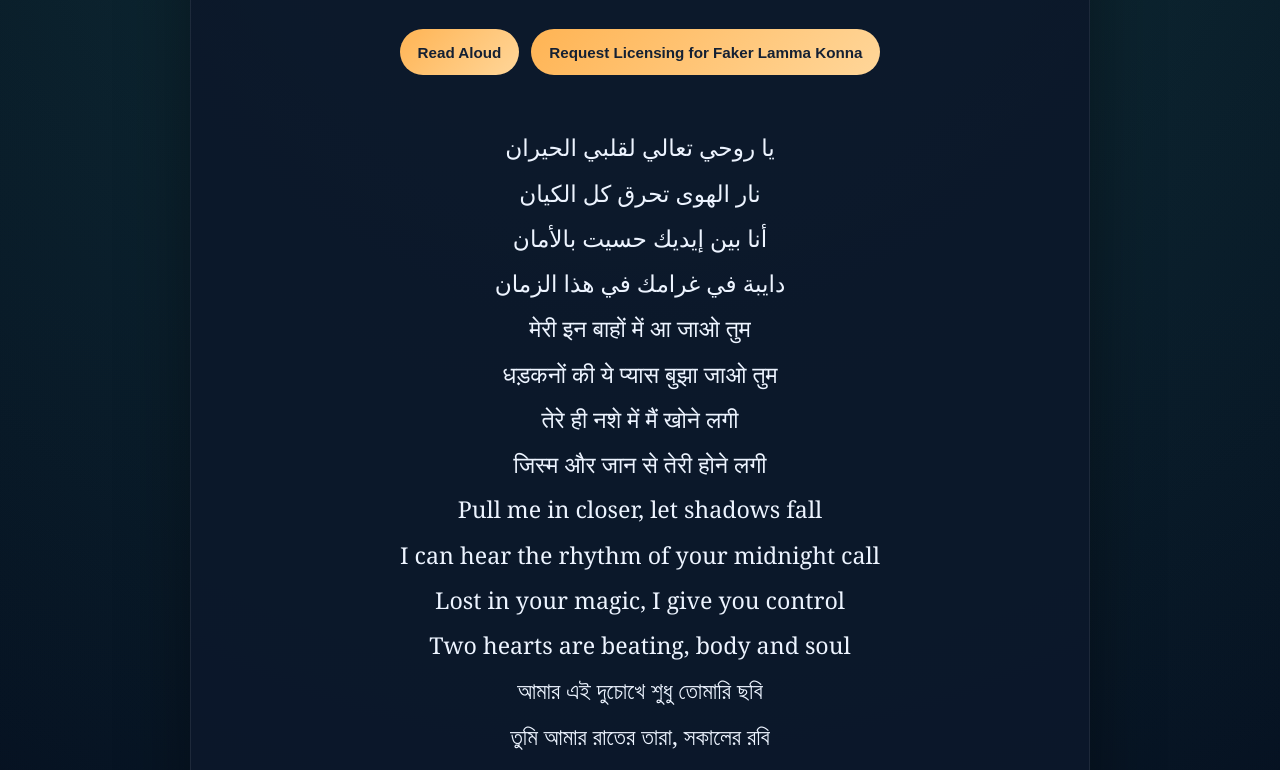
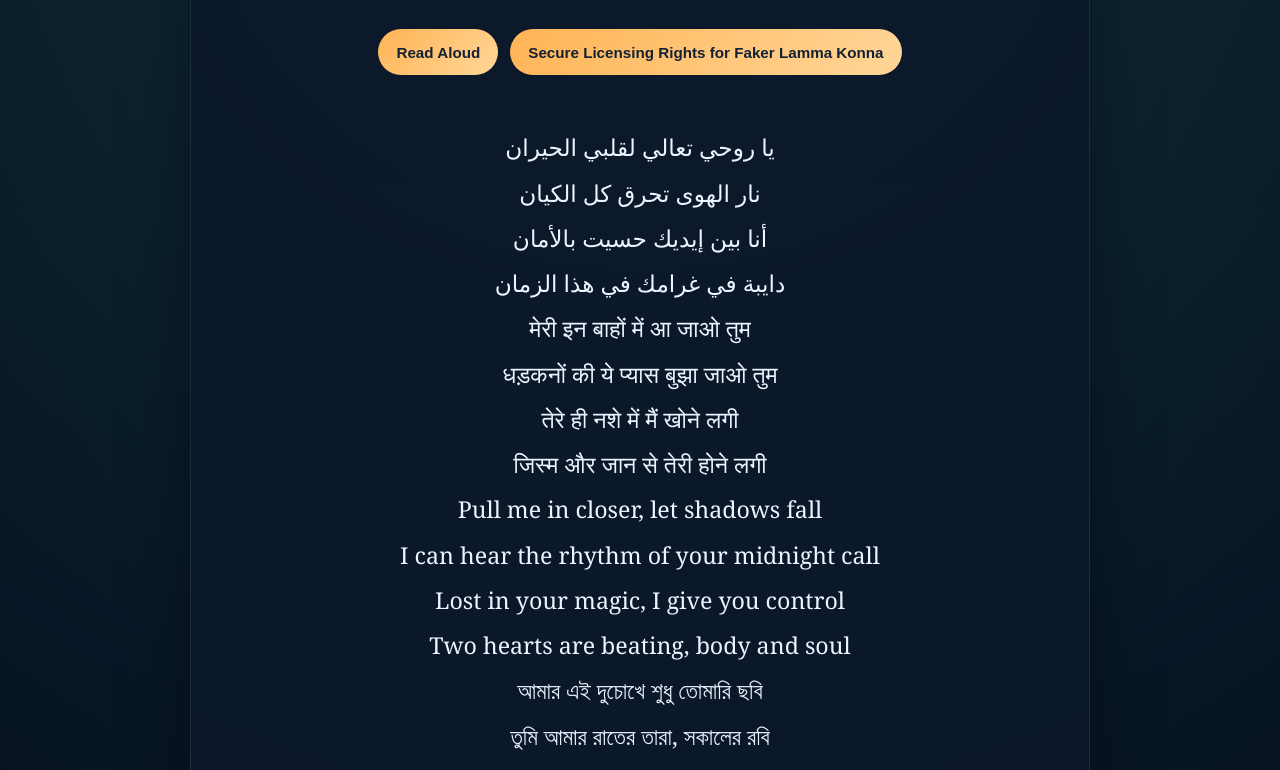
Before and after one commit to ImAbuSayed/faker-lamma-konna, a plain HTML site: page index.html in a window 1280 px wide. Shown: the part 227-997 px from the top of the page. Drawn offline with Linux system fonts and the light colour scheme.

Commit message:
feat: update song page

```diff
--- a/index.html
+++ b/index.html
@@ -537,7 +537,7 @@
 
         <div class="controls">
             <button class="btn-speak" id="speakBtn" title="Read the lyrics aloud"><span id="speakText">Read Aloud</span></button>
-            <a href="https://music.abusayed.com.bd/Licensing/" class="btn-license" title="Get licensing for this song" target="_blank">Request Licensing for Faker Lamma Konna</a>
+            <a href="https://music.abusayed.com.bd/Licensing/" class="btn-license" title="Get licensing for this song" target="_blank">Secure Licensing Rights for Faker Lamma Konna</a>
 
         </div>
         <br>
```
